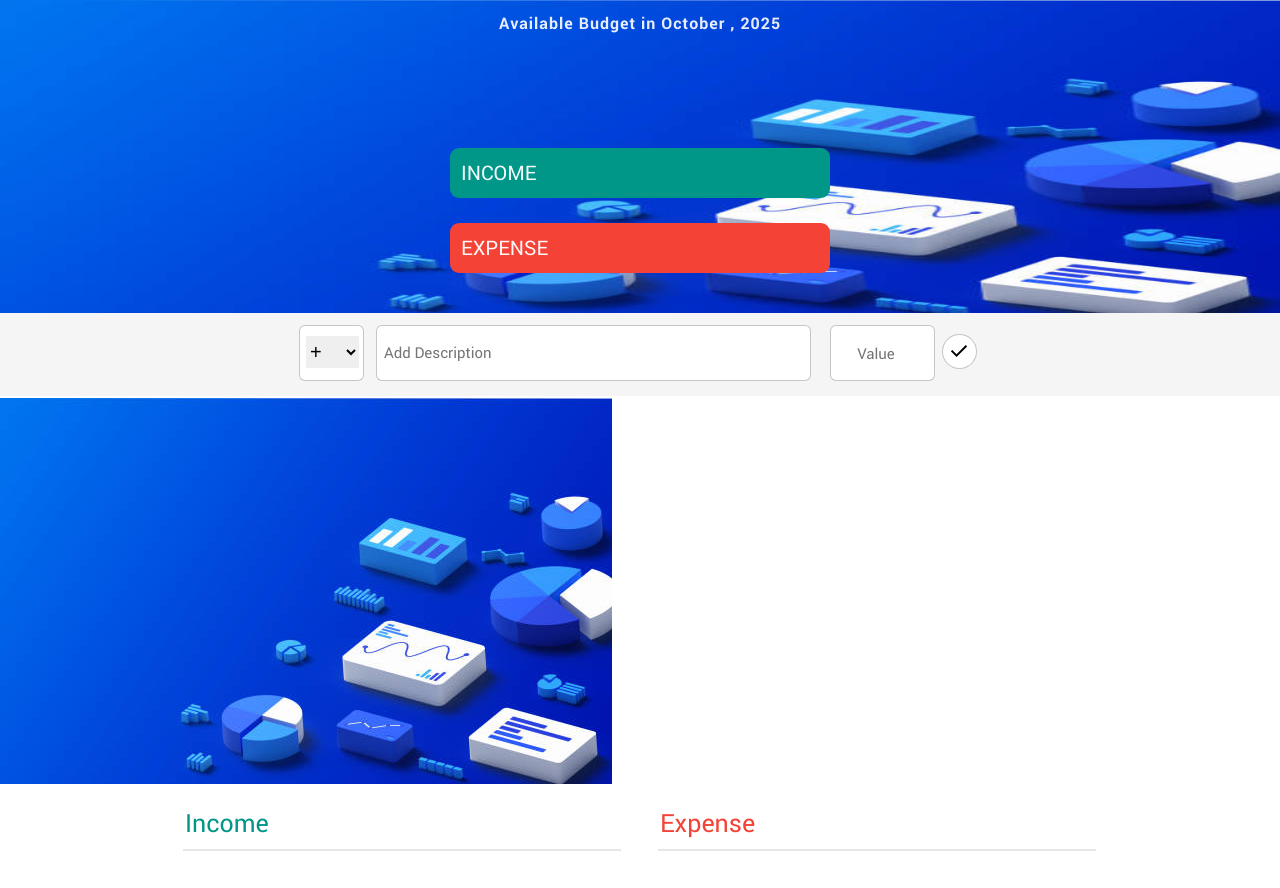
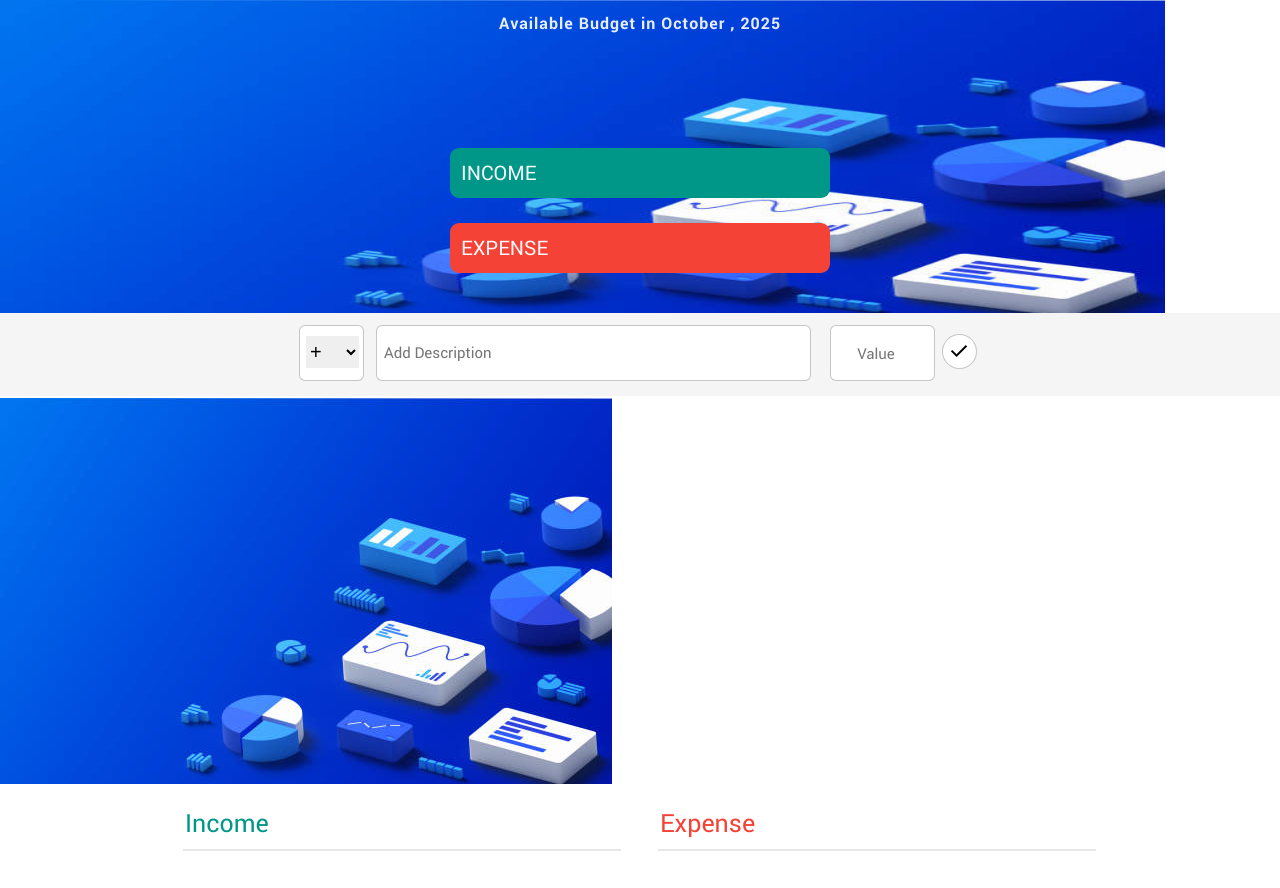
Before and after one commit to Asha-Mersanio/Budget-Counter, a plain HTML site: page index.html in a window 1280 px wide. Drawn offline with Linux system fonts and the light colour scheme; files whose address does not match are found by name.

Commit message:
Update budget_counter.css

```diff
--- a/css/budget_counter.css
+++ b/css/budget_counter.css
@@ -67,7 +67,7 @@ h3
     position: relative;
     background-image: url(../images/budget-calculator.png);
     background-repeat: no-repeat;
-    background-size: 100% 81%;
+    background-size: 91% 80%;
 }
 .para
 {
```
